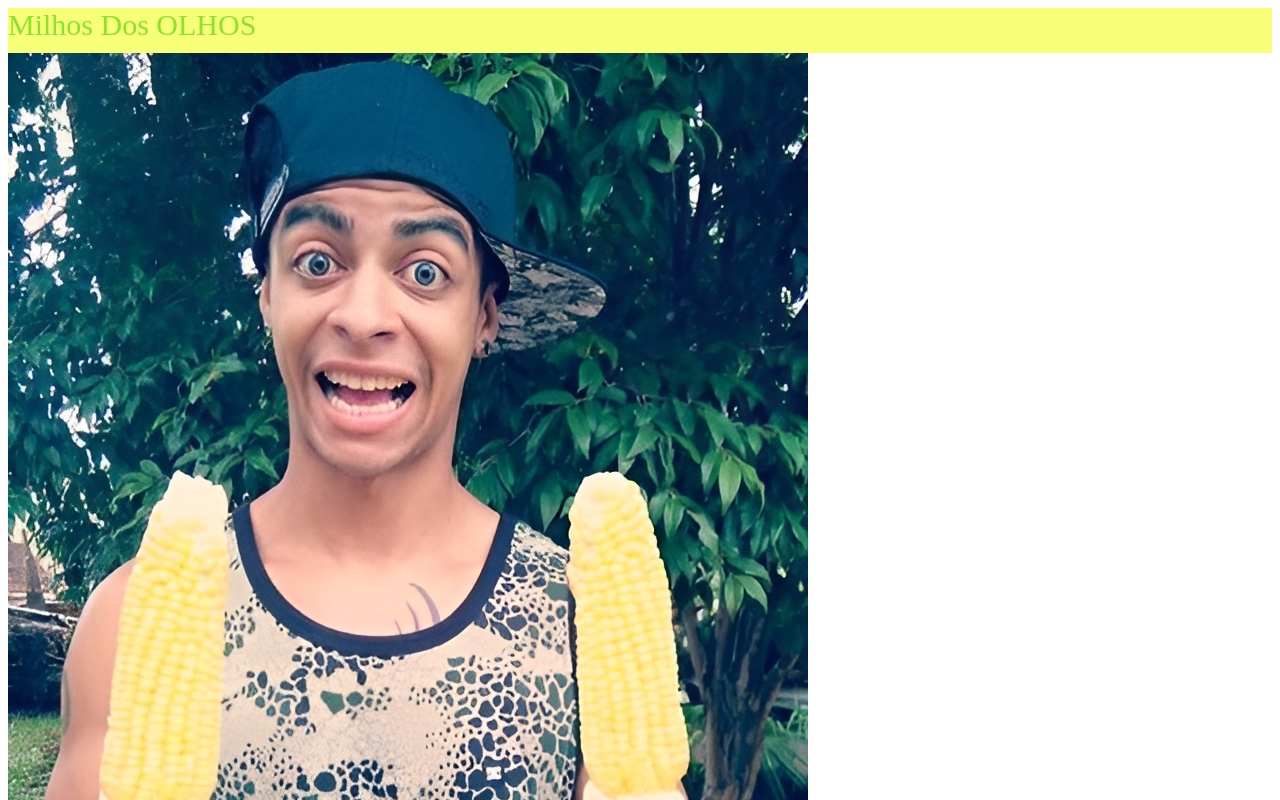
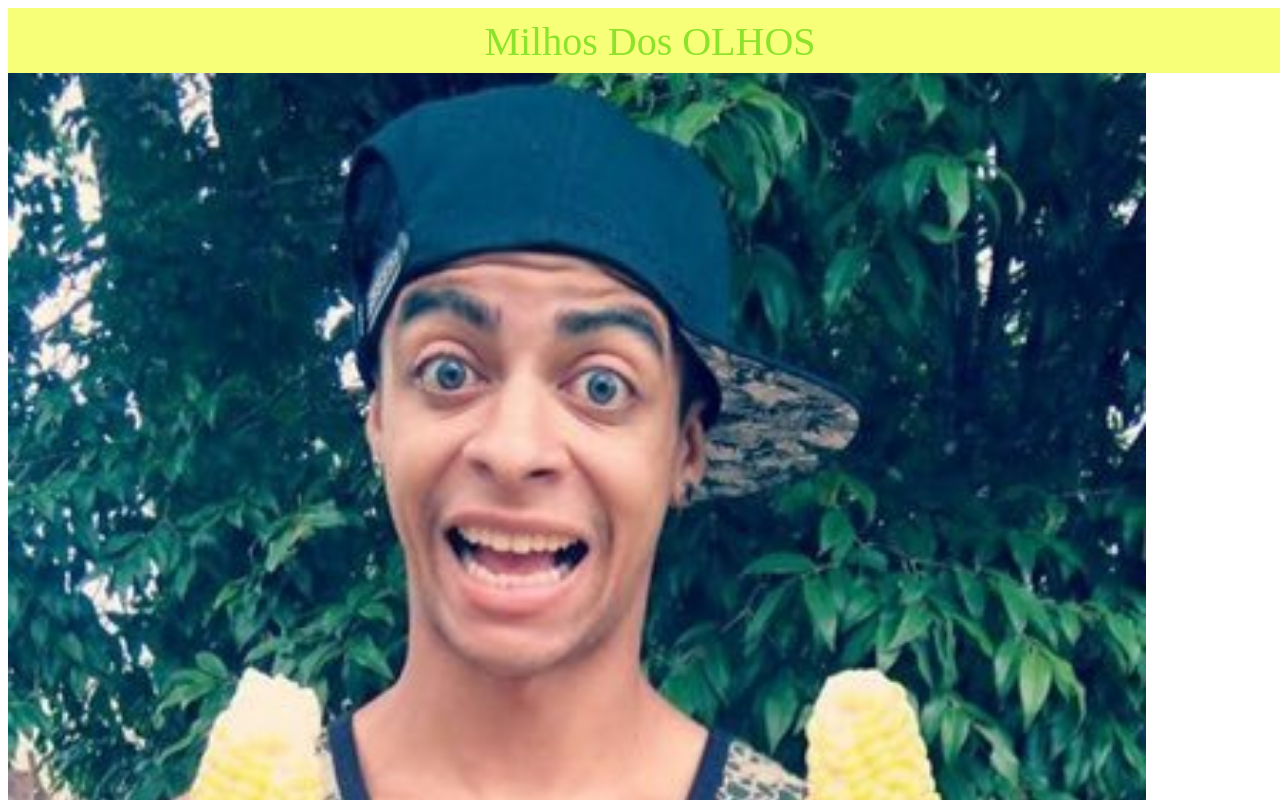
Before and after one commit to b3llYv/ciencia_comp, a plain HTML site: page 1 A sistemas/index.html in a window 1280 px wide. Shown: the top 800 px of the page. Drawn offline with Linux system fonts and the light colour scheme.

Commit message:
Add files via upload

```diff
--- a/1 A sistemas/index.html
+++ b/1 A sistemas/index.html
@@ -15,7 +15,7 @@
     </header>
 
     <div class="imagem">
-        <img src="/1 A sistemas/imagens/WhatsApp-do-Everson-Zoio.jpg">
+        <img src="/imagens/Everson-Zoio.jpg">
     </div>
 
     <footer>
--- a/1 A sistemas/styles.css
+++ b/1 A sistemas/styles.css
@@ -1,10 +1,22 @@
+
 
 header{
    background-color: rgb(141, 226, 43);
    background-color: rgb(246, 255, 119);
-   font-size: 30px;
+   font-size: 40px;
    color: rgb(141, 226, 43);
    width: 100%;
    height: 45px;
+   text-align: center;
+   padding: 10px;
 
 }
+.imagem_da_pagina{
+   text-align: center;
+
+}
+img{
+   width: 90%;
+   height: auto;
+
+}
```
